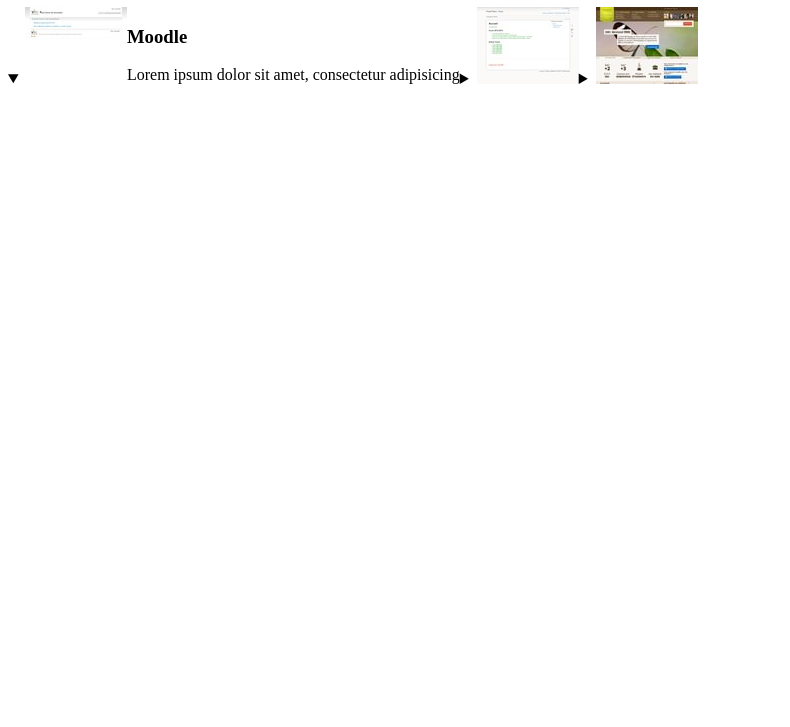
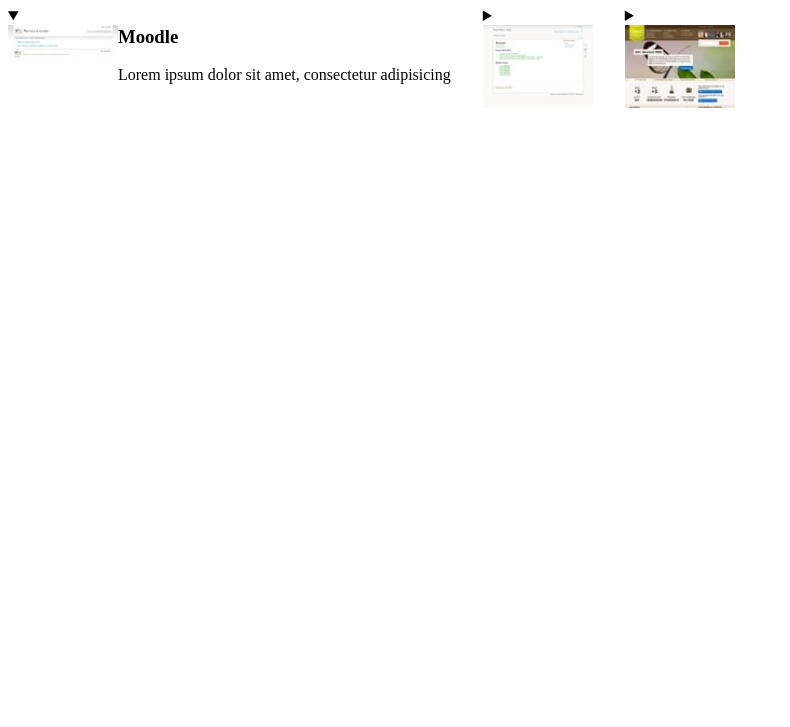
Before and after one commit to MMI-NFC-2026/sae105-r112-tp4-mimarcus360-cmyk, a plain HTML site: page index.html in a window 1280 px wide. Shown: the part 73-800 px from the top of the page, without its empty margins (0-790 px from the left). Drawn offline with Linux system fonts and the light colour scheme.

Commit message:
espace entre les images

```diff
--- a/src/css/components/accordeon.css
+++ b/src/css/components/accordeon.css
@@ -4,6 +4,7 @@
 
 .accordeon {
   display: flex;
+  gap: 2rem;
 }
 
 details {
@@ -14,3 +15,8 @@ details {
 details[open] {
   /* ouvert */
 }
+
+summary img {
+  display: block;
+  width: 110px;
+}
```
